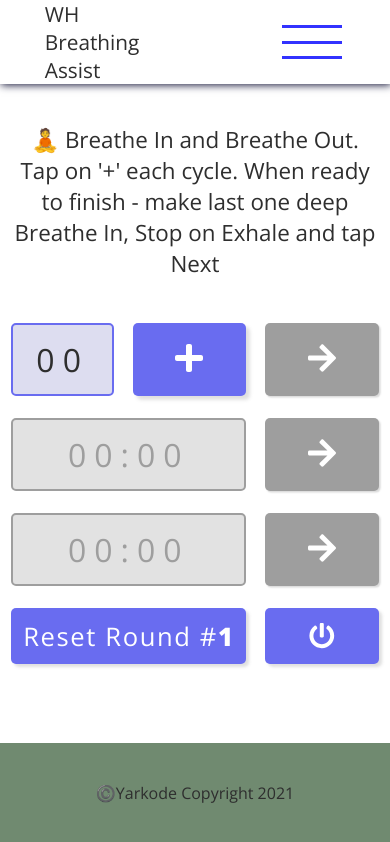
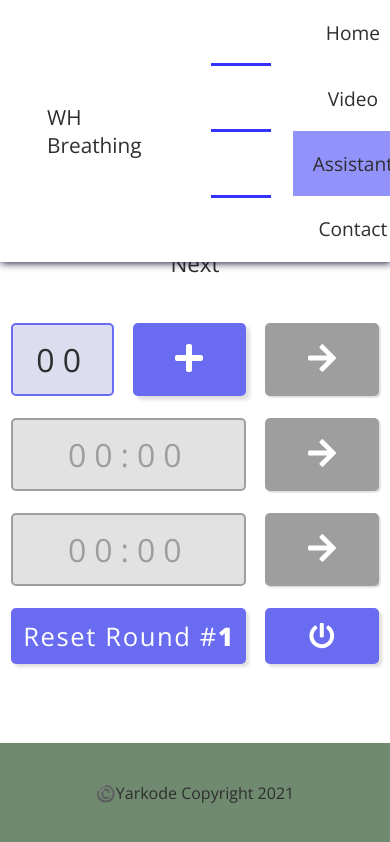
Before and after one commit to yarKode/wim-hof-breathing-counter, a React (Create React App) app: page /assistant in a window 390 px wide. Built offline with nearby package versions, Linux system fonts and the light colour scheme.

Commit message:
Optimization applied: React.memo, useCallback, useMemo

```diff
--- a/src/App.css
+++ b/src/App.css
@@ -505,6 +505,14 @@ footer {
 /*================ MOBILE VERSION =================*/
 
 @media (max-width: 700px) {
+  .menu {
+    padding: 0;
+  }
+
+  .logo {
+    margin: 0 1.6em;
+    padding: 0.6em;
+  }
   nav {
     min-width: 0;
     display: flex;
@@ -513,10 +521,19 @@ footer {
 
   .hamburger {
     display: flex;
+    padding: 0 1em;
     flex-direction: column;
     justify-content: space-evenly;
     align-items: center;
-    height: 60px;
+    height: 100%;
+  }
+
+  .hamburger:hover {
+    background-color: #696cf0;
+  }
+
+  .hamb-line-hovered {
+    background-color: #fff;
   }
 
   .nav-list {
@@ -534,3 +551,14 @@ footer {
     min-width: 80%;
   }
 }
+
+@media (max-width: 360px) {
+  .logo {
+    margin: 0 1.6em;
+    padding: 0;
+  }
+}
+
+.active {
+  background: #9193fa;
+}
--- a/src/App.js
+++ b/src/App.js
@@ -3,7 +3,7 @@ import React from "react";
 import { Route } from "react-router-dom";
 
 import Home from "./Components/Home/Home";
-import Header from "./Components/Header";
+import Header from "./Components/Header/Header";
 import Footer from "./Components/Footer";
 
 const Assistant = React.lazy(() => import("./Components/Assistant/Assistant"));
--- a/src/Components/Assistant/InfoField.jsx
+++ b/src/Components/Assistant/InfoField.jsx
@@ -1,7 +1,7 @@
 import React, { useContext } from "react";
 import { GlobalContext } from "../../Contexts/GlobalContext";
 
-function InfoField({ displayCount }) {
+export default function InfoField({ displayCount }) {
   const { state } = useContext(GlobalContext);
   return (
     <div
@@ -13,5 +13,3 @@ function InfoField({ displayCount }) {
     </div>
   );
 }
-
-export default InfoField;
--- a/src/Components/Assistant/NextButton.jsx
+++ b/src/Components/Assistant/NextButton.jsx
@@ -1,4 +1,9 @@
-import React, { useContext, useLayoutEffect, useState } from "react";
+import React, {
+  useContext,
+  useLayoutEffect,
+  useState,
+  useCallback,
+} from "react";
 import { FontAwesomeIcon } from "@fortawesome/react-fontawesome";
 import { faArrowRight } from "@fortawesome/free-solid-svg-icons";
 import { GlobalContext } from "../../Contexts/GlobalContext";
@@ -12,9 +17,10 @@ export default function NextButton({ type }) {
   const { timerStarted1, toggleTimer1, toggleTimer2, state, dispatch } =
     useContext(GlobalContext);
 
-  const [enabled, setEnabled] = useState(false);
+  const [enabled, setEnabled] = useState(() => false);
 
-  function enableTimerUI(timerNumber) {
+  const enableTimerUI = useCallback(
+    (timerNumber) => {
       dispatch({
         type: "ChangeUI",
         payload: {
@@ -26,9 +32,11 @@ export default function NextButton({ type }) {
           timer2NextBtn: timerNumber === 1 ? false : true,
         },
       });
-  }
+    },
+    [dispatch]
+  );
 
-  function disableAllUI() {
+  const disableAllUI = useCallback(() => {
     dispatch({
       type: "ChangeUI",
       payload: {
@@ -36,6 +44,21 @@ export default function NextButton({ type }) {
         timer2NextBtn: false,
       },
     });
+  }, [dispatch]);
+
+  function clickHandler() {
+    dispatch({ type: "NextPhase", payload: 1 });
+    if (type === "timer1") {
+      toggleTimer1();
+      enableTimerUI(1);
+    } else if (type === "timer2") {
+      if (timerStarted1) toggleTimer1();
+      toggleTimer2();
+      enableTimerUI(2);
+    } else if (type === "stopTimer") {
+      toggleTimer2();
+      disableAllUI();
+    }
   }
 
   useLayoutEffect(() => {
@@ -53,21 +76,6 @@ export default function NextButton({ type }) {
       setEnabled(state.enabledUI.timer2NextBtn);
   }, [state, dispatch, type]);
 
-  function clickHandler() {
-    dispatch({ type: "NextPhase", payload: 1 });
-    if (type === "timer1") {
-      toggleTimer1();
-      enableTimerUI(1);
-    } else if (type === "timer2") {
-      if (timerStarted1) toggleTimer1();
-      toggleTimer2();
-      enableTimerUI(2);
-    } else if (type === "stopTimer") {
-      toggleTimer2();
-      disableAllUI();
-    }
-  }
-
   return (
     <button
       className={enabled ? "assistant-btn" : "assistant-btn-disabled"}
--- a/src/Components/Assistant/Reset.jsx
+++ b/src/Components/Assistant/Reset.jsx
@@ -1,7 +1,7 @@
 import React from "react";
 import ResetButton from "./ResetButton";
 
-export default function Reset() {
+function Reset() {
   return (
     <div className="assistant-row">
       <ResetButton type={"reset"} />
@@ -9,3 +9,5 @@ export default function Reset() {
     </div>
   );
 }
+
+export default Reset = React.memo(Reset);
--- a/src/Components/Assistant/ResetButton.jsx
+++ b/src/Components/Assistant/ResetButton.jsx
@@ -6,7 +6,7 @@ import { uiStatus } from "../../helpers";
 
 import { INIT_STATE } from "../../settings";
 
-export default function ResetButton({ type }) {
+function ResetButton({ type }) {
   const {
     state: { round, enabledUI, resetBtn },
     dispatch,
@@ -74,3 +74,5 @@ export default function ResetButton({ type }) {
     </div>
   );
 }
+
+export default ResetButton = React.memo(ResetButton);
--- a/src/Components/Contact/Contact.jsx
+++ b/src/Components/Contact/Contact.jsx
@@ -10,14 +10,14 @@ import isEmailMaybe from "is-email-maybe";
 import Spinner from "../Spinner";
 
 export default function Contact() {
-  const [formData, setFormData] = useState({
+  const [formData, setFormData] = useState(() => ({
     name: "Slavik",
     email: "slavik.buravik@gmail..ccom",
     msg: "",
     err: "",
-  });
+  }));
 
-  const [formStatus, setFormStatus] = useState("idle");
+  const [formStatus, setFormStatus] = useState(() => "idle");
 
   function valueChangeHandler({ target: { name, value } }) {
     setFormData((prev) => ({
--- a/src/Components/Header.js
+++ /dev/null
@@ -1,39 +0,0 @@
-import React from "react";
-import { NavLink, Link } from "react-router-dom";
-
-export default function Header() {
-  return (
-    <header>
-      <div className="menu">
-        <div className="logo">
-          <Link to="/">
-            <p>WH Breathing Assist</p>
-          </Link>
-        </div>
-        <nav>
-          <div className="hamburger">
-            <div className="hamb-line"></div>
-            <div className="hamb-line"></div>
-            <div className="hamb-line"></div>
-          </div>
-          <ul className="nav-list">
-            <li className="menu_item">
-              <NavLink exact to="/">
-                Home
-              </NavLink>
-            </li>
-            <li className="menu_item">
-              <NavLink to="/video">Video</NavLink>
-            </li>
-            <li className="menu_item">
-              <NavLink to="/assistant">Assistant</NavLink>
-            </li>
-            <li className="menu_item">
-              <NavLink to="/contact">Contact</NavLink>
-            </li>
-          </ul>
-        </nav>
-      </div>
-    </header>
-  );
-}
--- /dev/null
+++ b/src/Components/Header/Hamburger.jsx
@@ -0,0 +1,11 @@
+import React from "react";
+
+export default function Humburger({ toggleMobMenu }) {
+  return (
+    <div className="hamburger" onClick={toggleMobMenu}>
+      <div className="hamb-line"></div>
+      <div className="hamb-line"></div>
+      <div className="hamb-line"></div>
+    </div>
+  );
+}
--- /dev/null
+++ b/src/Components/Header/Header.js
@@ -0,0 +1,32 @@
+import React, { useState } from "react";
+import { NavLink, Link } from "react-router-dom";
+
+import Humburger from "./Hamburger";
+import MobileMenu from "./MobileMenu";
+
+export default function Header() {
+  const [mobMenu, setMobMenu] = useState(() => false);
+
+  function toggleMobMenu() {
+    console.log("should toggle");
+    setMobMenu(!mobMenu);
+  }
+
+  return (
+    <header>
+      <div className="menu">
+        <div className="logo">
+          <Link to="/">
+            <p>WH Breathing</p>
+          </Link>
+        </div>
+        <nav>
+          {mobMenu && <MobileMenu />}
+          <Humburger toggleMobMenu={toggleMobMenu} />
+
+          <MobileMenu mob={true} />
+        </nav>
+      </div>
+    </header>
+  );
+}
--- /dev/null
+++ b/src/Components/Header/MobileMenu.jsx
@@ -0,0 +1,29 @@
+import React from "react";
+
+import { NavLink } from "react-router-dom";
+
+export default function MobileMenu({ toggleMobMenu, mob }) {
+  function testClickHandler() {
+    console.log("should open menu");
+  }
+  return (
+    <div className="mobile-menu" onClick={testClickHandler}>
+      <ul className={!mob ? "nav-list" : ""}>
+        <li className="menu_item">
+          <NavLink exact to="/">
+            Home
+          </NavLink>
+        </li>
+        <li className="menu_item">
+          <NavLink to="/video">Video</NavLink>
+        </li>
+        <li className="menu_item">
+          <NavLink to="/assistant">Assistant</NavLink>
+        </li>
+        <li className="menu_item">
+          <NavLink to="/contact">Contact</NavLink>
+        </li>
+      </ul>
+    </div>
+  );
+}
```
Also changed, not shown: 23 other files (tests, documents, lock files or other folders). Lines whose indentation alone changed are shown as unchanged.
